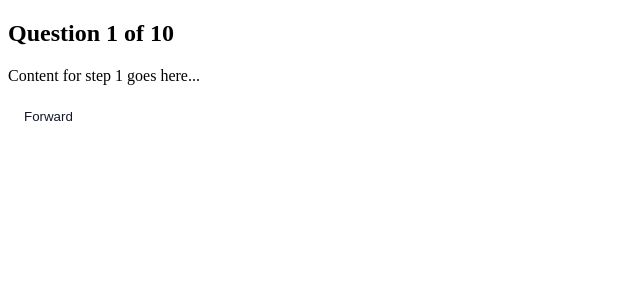
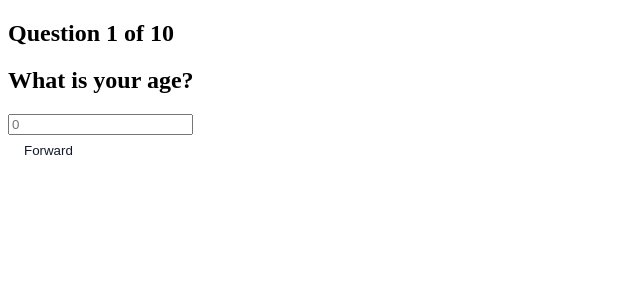
Before and after one commit to kathy-codes/lovebug-frontend, a React (Vite) app: page /quizmanager in a window 1280 px wide. Shown: the top 300 px of the page, without its empty margins (0-640 px from the left). Built offline with nearby package versions, Linux system fonts and the light colour scheme.

Commit message:
add age question to the quiz

```diff
--- a/src/App.jsx
+++ b/src/App.jsx
@@ -4,13 +4,29 @@ import QuizManager from "./pages/QuizManager/QuizManager.jsx"
 
 
 function App() {
+  const [responses, setResponses] = useState({
+    age: "",
+    education: "",
+    location: "",
+    career_field: "",
+    career_ambition: "",
+    openness: "",
+    extraversion: "",
+    agreeableness: "",
+    conscientiousness: "",
+    chronotype: "",
+    spontaneity: "",
+    love_language: "",
+    emotional_expressiveness: ""
+  });
+
 
   return (
     <>
     <BrowserRouter>
       <Routes>
         <Route path="/" element={<Navigate to="/quizmanager" replace />} />
-        <Route path="/quizmanager" element={<QuizManager />} />
+        <Route path="/quizmanager" element={<QuizManager responses={responses} setResponses={setResponses} />} />
       </Routes>
     </BrowserRouter>
     </>
--- /dev/null
+++ b/src/components/quizquestions/Age/Age.jsx
@@ -0,0 +1,19 @@
+import "./Age.scss";
+
+const Age = ({ age, setAge }) => {
+    return (
+        <div className="age-container">
+            <h2>What is your age?</h2>
+            <input
+                type="number"
+                className="age-input"
+                value={age}
+                onChange={(e) => setAge(e.target.value)}
+                placeholder="0"
+                min="0"
+            />
+        </div>
+    );
+};
+
+export default Age;
--- /dev/null
+++ b/src/components/quizquestions/Age/Age.scss
@@ -0,0 +1,53 @@
+@use "../../../styles/variables" as *;
+@use "../../../styles/functions" as *;
+@use "../../../styles/mixins" as *;
+
+.button {
+    display: inline-flex;
+    justify-content: center;
+    align-items: center;
+    text-decoration: none;
+    white-space: nowrap;
+    padding: 8px 16px;
+    border-radius: 20px;
+    border: none;
+    cursor: pointer;
+
+    &--primary {
+        background-color: $color-primary-white;
+        color: $color-primary-black;
+
+        &:hover {
+            opacity: 80%;
+        }
+    }
+
+    &--secondary {
+        background-color: $color-primary-white;
+        color: $color-secondary-slate;
+        border: 1px solid $color-secondary-cloud;
+
+        &:hover {
+            background: $color-primary-white;
+            box-shadow: 0px 0px 0px 1px $color-secondary-slate inset,
+                0px 0px 0px 3px $color-primary-white inset;
+        }
+    }
+
+    &--delete {
+        background-color: $color-supporting-red;
+        color: $color-primary-white;
+
+        &:hover {
+            opacity: 80%;
+        }
+    }
+
+    &:disabled {
+        background-color: $color-secondary-cloud;
+        color: $color-secondary-slate;
+        opacity: 0.5;
+        cursor: not-allowed;
+        pointer-events: none;
+    }
+}
--- a/src/pages/QuizManager/QuizManager.jsx
+++ b/src/pages/QuizManager/QuizManager.jsx
@@ -1,9 +1,10 @@
 import { useParams } from "react-router-dom";
 import { useState, useEffect } from "react";
 import Button from "../../components/Button/Button.jsx";
+import Age from "../../components/quizquestions/Age/Age.jsx";
 import "./QuizManager.scss";
 
-const QuizManager = () => {
+const QuizManager = ({ responses, setResponses }) => {
     // We have 10 steps. Let's use 1-based indexing for the UI.
     const [step, setStep] = useState(1);
     const totalSteps = 10;
@@ -21,8 +22,21 @@ const QuizManager = () => {
     };
 
     const handleSubmit = () => {
-        console.log("Quiz submitted!");
+        console.log("Quiz submitted!", responses);
         // Add your submit logic here
+    };
+
+    // Render the appropriate component based on the current step
+    const renderStepContent = () => {
+        switch (step) {
+            case 1:
+                return <Age
+                    age={responses?.age}
+                    setAge={(newAge) => setResponses({ ...responses, age: newAge })}
+                />
+            default:
+                return <p>Content for step {step} goes here...</p>;
+        }
     };
 
     return (
@@ -30,8 +44,7 @@ const QuizManager = () => {
             <h2>Question {step} of {totalSteps}</h2>
 
             <div className="quiz-content">
-                {/* Placeholder for the question presentation */}
-                <p>Content for step {step} goes here...</p>
+                {renderStepContent()}
             </div>
 
             <div className="quiz-controls">
```
